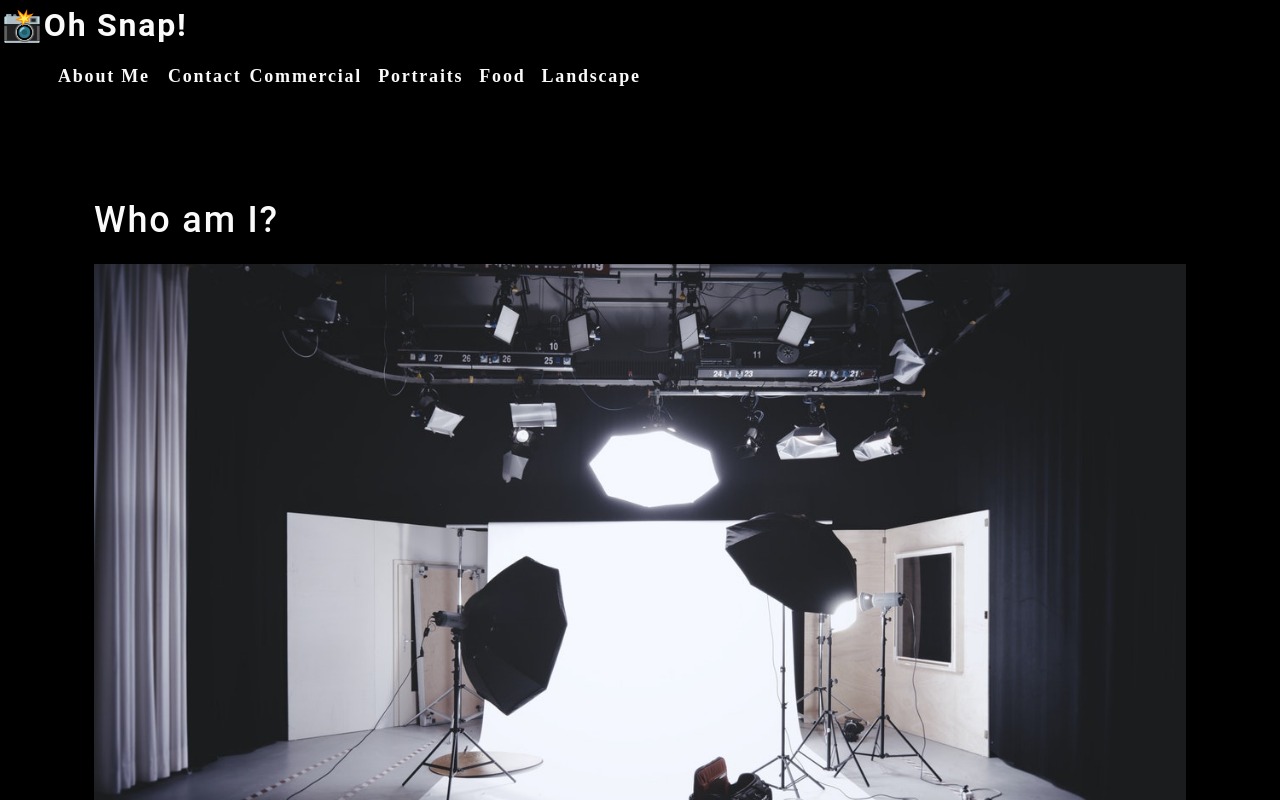
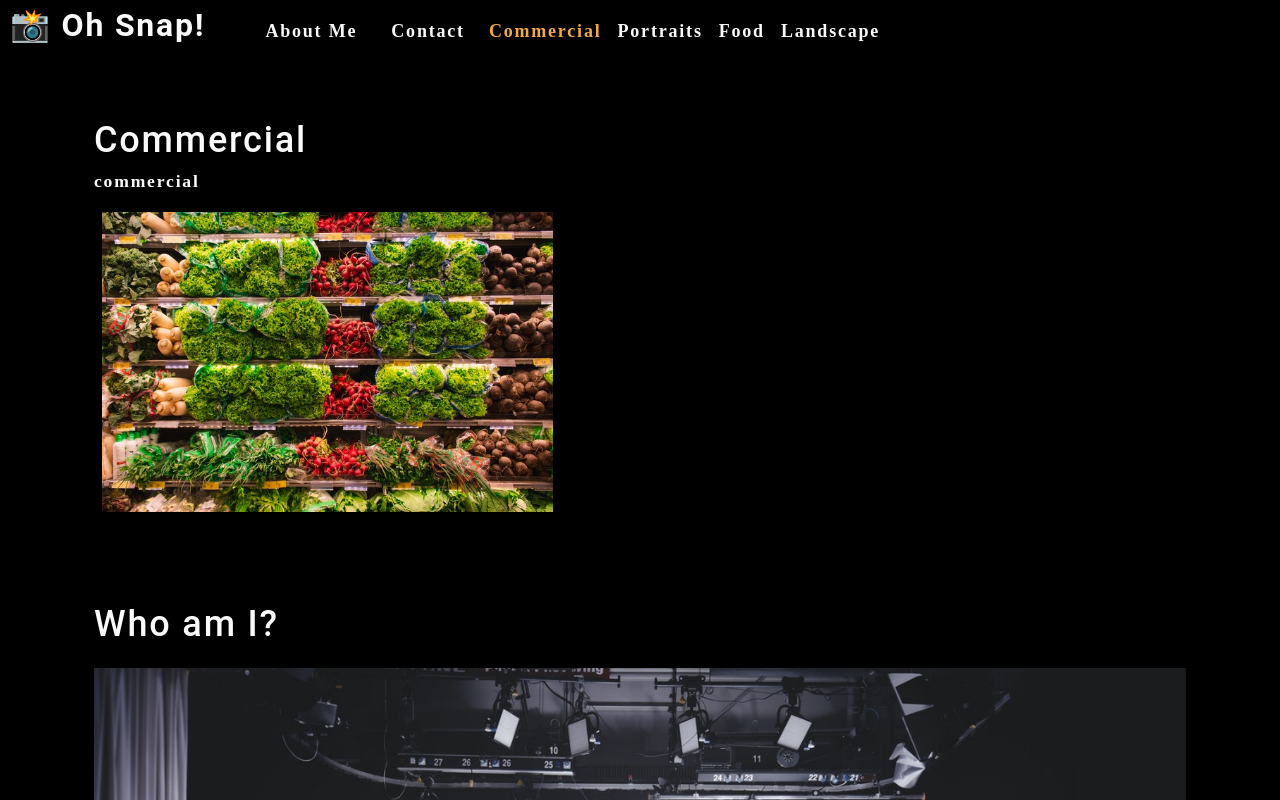
Before and after one commit to blindsweatyhansolo/photo-port, a React (Create React App) app: page / in a window 1280 px wide. Shown: the top 800 px of the page. Built offline with nearby package versions, Linux system fonts and the light colour scheme.

Commit message:
lifted props to root script with useState hook, used useEffect hook for tab display current category

```diff
--- a/src/App.js
+++ b/src/App.js
@@ -3,17 +3,45 @@
 // houses all of the other components
 
 // React MUST BE imported in every component file
-import React from 'react';
+import React, { useState } from 'react';
 // import './App.css';
 import Nav from './components/Nav';
 import About from './components/About';
+import Gallery from './components/Gallery';
 
 // returns JSX (JS that can represent HTML)
 function App() {
+  const [categories] = useState([
+    {
+      name: 'commercial',
+      description: 'Photos of grocery stores, food trucks, and other commercial projects',
+    },
+    {
+      name: 'portraits',
+      description: 'Portraits of people in my life'
+    },
+    {
+      name: 'food',
+      description: 'Delicious delicacies'
+    },
+    {
+      name: 'landscape',
+      description: 'Fields, farmhouses, waterfalls, and the beauty of nature'
+    },
+  ]);
+
+  const [currentCategory, setCurrentCategory] = useState(categories[0]);
+
+
   return (
     <div>
-      <Nav />
+      <Nav
+      categories={categories}
+      setCurrentCategory={setCurrentCategory}
+      currentCategory={currentCategory}
+      />
       <main>
+        <Gallery />
         <About />
       </main>
     </div>
--- a/src/components/About/index.js
+++ b/src/components/About/index.js
@@ -6,6 +6,11 @@
     <section className='my-5'>
       <h1 id='about'>Who am I?</h1>
       <img src={coverImage} className='my-2' style={{ width: '100%' }} alt='cover' />
+      <div className="my-2">
+        <p>
+          Lorem ipsum dolor sit amet, consectetur adipiscing elit. Donec bibendum turpis sed ex condimentum molestie. Mauris condimentum lectus ut ornare dignissim. Mauris faucibus urna mi, ac feugiat metus aliquam maximus. Proin aliquam justo nec diam vulputate vestibulum. Aenean sollicitudin nulla at nisi ornare, nec suscipit massa eleifend. Morbi tristique justo vel turpis sollicitudin, et tristique velit convallis. In hac habitasse platea dictumst. Phasellus mattis nunc sed orci consequat laoreet. Praesent id nisl nibh. Curabitur imperdiet ultricies mollis. In hac habitasse platea dictumst.
+        </p>
+      </div>
     </section>
   );
 }
--- /dev/null
+++ b/src/components/Gallery/index.js
@@ -0,0 +1,22 @@
+import React from "react";
+import { capitalizeFirstLetter } from '../../utils/helpers';
+import photo from '../../assets/small/commercial/0.jpg';
+
+function Gallery() {
+  const currentCategory = {
+    name: 'commercial',
+    description: 'Photos of grocery stores, food trucks, and other commercial projects'
+  };
+
+  return (
+    <section>
+      <h1>{capitalizeFirstLetter(currentCategory.name)}</h1>
+      <p>{currentCategory.name}</p>
+      <div className="flex-row">
+        <img src={photo} alt="Commercial Example" className="img-thumbnail mx-1"/>
+      </div>
+    </section>
+  );
+}
+
+export default Gallery;
--- a/src/components/Nav/index.js
+++ b/src/components/Nav/index.js
@@ -1,55 +1,54 @@
-import React from "react";
+import React, { useEffect } from "react";
+import { capitalizeFirstLetter } from "../../utils/helpers";
 
-const Nav = () => {
-  const categories = [
-    {
-      name: 'Commercial',
-      description: 'Photos of grocery stores, food trucks, and other commercial projects',
-    },
-    {
-      name: 'Portraits',
-      description: 'Portraits of people in my life',
-    },
-    {
-      name: 'Food',
-      description: 'Delicious delicacies',
-    },
-    {
-      name: 'Landscape',
-      description: 'Fields, farmhouses, waterfalls, and the beauty of nature',
-    }
-  ];
+function Nav(props) {
+  const {
+    categories = [],
+    setCurrentCategory,
+    currentCategory,
+  } = props;
 
-  function categorySelected(name) {
-    console.log(`${name} clicked!`);
-  }
+  // useEffect takes two arguments: callback function and array with single element (currentCategory)
+  // if currentCategory changes, the component re-renders since the second arg directs the hook on
+  // changes to the value of this state
+  useEffect(() => {
+    document.title = capitalizeFirstLetter(currentCategory.name);
+  }, [currentCategory]);
 
   return (
-    <header>
+    <header className="flex-row px-1">
       <h2>
-        <a href="/">
-          <span role='img' aria-label='camera'>📸</span>Oh Snap!
+        <a data-testid="link" href="/">
+          <span role='img' aria-label='camera'>
+            {" "}
+            📸
+          </span>
+          {" "}
+          Oh Snap!
         </a>
       </h2>
       <nav>
         <ul className='flex-row'>
           <li className='mx-2'>
-            <a href="#about">
+            <a data-testid="about" href="#about">
               About Me
             </a>
           </li>
-          <li>
+          <li className="mx-2">
             <span>Contact</span>
           </li>
-          {
-            categories.map((category) => (
-              <li className="mx-1" key={category.name} >
-                <span onClick={() => categorySelected(category.name)} >
-                  {category.name}
-                </span>
-              </li>
-            ))
-          }
+          {categories.map((category) => (
+            <li className={`mx-1 ${
+              // if true, navActive will be returned (short circuit expression)
+              currentCategory.name === category.name && 'navActive'}`}
+              key={category.name} >
+              <span onClick={() => {
+                setCurrentCategory(category);
+              }} >
+                {capitalizeFirstLetter(category.name)}
+              </span>
+            </li>
+          ))}
         </ul>
       </nav>
     </header>
```
